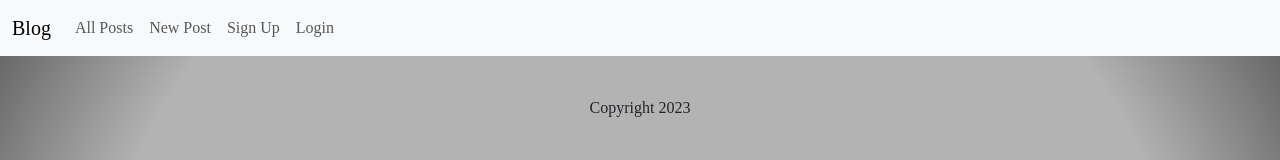
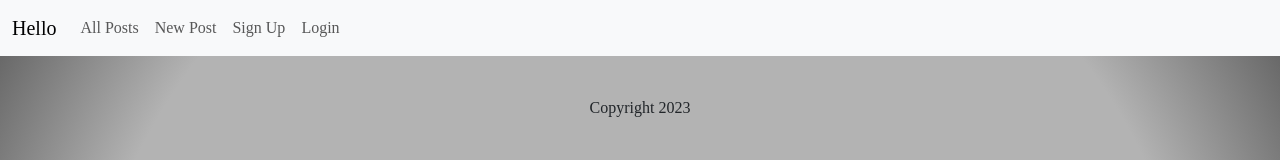
Before and after one commit to haydenshelley/blog-frontend, a React (Vite) app: page / in a window 1280 px wide. Shown: the top 160 px of the page. Built offline with nearby package versions, Linux system fonts and the light colour scheme; no server answers.

Commit message:
retrieve user data and display current user name in header

```diff
--- a/src/Header.jsx
+++ b/src/Header.jsx
@@ -1,7 +1,19 @@
 import { Link } from "react-router-dom";
 import { LogoutLink } from "./LogOutLink";
+import axios from "axios";
+import { useState, useEffect } from "react";
 
 export function Header() {
+  const [user, setUser] = useState({});
+  const getUserData = () => {
+    axios.get("http://localhost:3000/users/current.json").then((response) => {
+      console.log(response.data);
+      setUser(response.data);
+    });
+  };
+
+  useEffect(getUserData, []);
+
   let validationLinks;
 
   if (localStorage.jwt === undefined) {
@@ -33,7 +45,7 @@ export function Header() {
     <nav className="navbar navbar-expand-lg bg-body-tertiary">
       <div className="container-fluid">
         <a className="navbar-brand" href="#">
-          Blog
+          Hello {user.name}
         </a>
         <button
           className="navbar-toggler"
```
